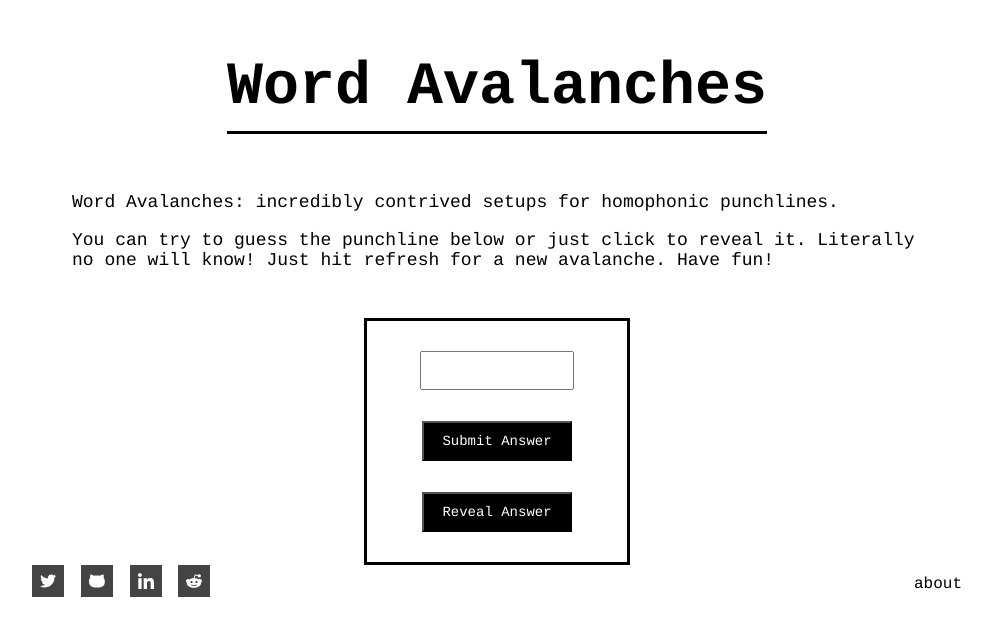
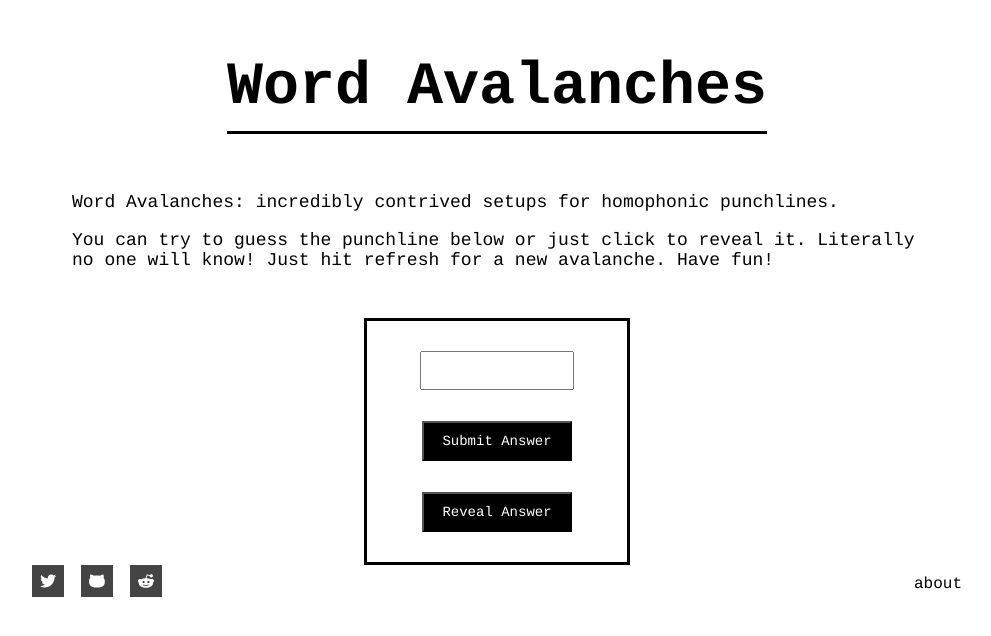
Before and after one commit to camiller4e/WordAvalanches-heroku-, a website: page index.html in a window 1280 px wide. Shown: the whole page, without its empty margins (143-1134 px from the left). Drawn offline with nearby package versions, Linux system fonts and the light colour scheme; no server answers.

Commit message:
removes one link

```diff
--- a/index.html
+++ b/index.html
@@ -37,7 +37,6 @@
       <div id="left-icons">
       <a href="https://twitter.com/shamblesmiller"> <img src="icons/social-1_square-twitter.svg"></a>
       <a href="https://github.com/camiller4e"> <img src="icons/social-1_square-github.svg"></a>
-      <a href="https://www.linkedin.com/in/campbell-miller"> <img src="icons/social-1_square-linkedin.svg"></a>
         <a href="https://www.reddit.com/r/WordAvalanches/"><img src="icons/social-1_square-reddit.svg"</a>
     </div>
 
```
